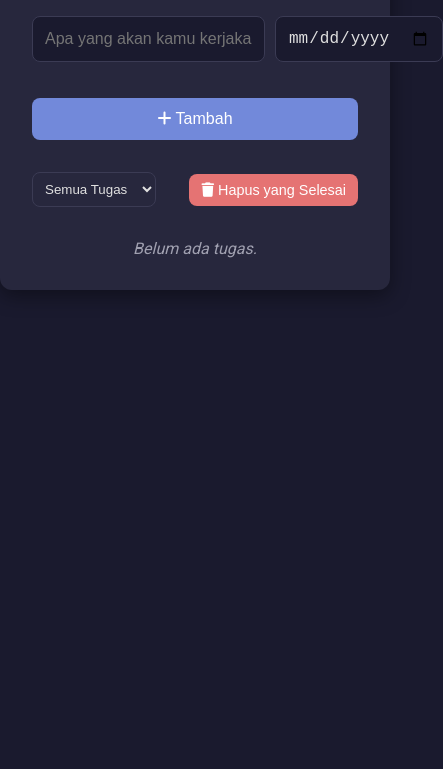
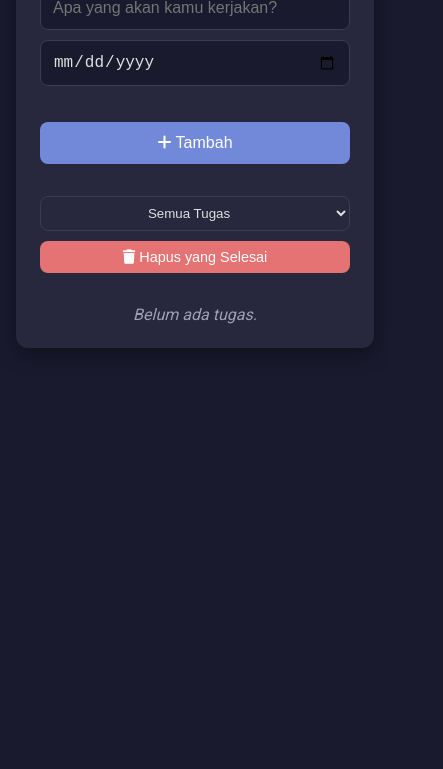
Before and after one commit to Revou-Coding-Camp/codingcamp-18-aug-25-iialvdr, a plain HTML site: page index.html in a window 390 px wide. Shown: the part 139-908 px from the top of the page, 443 px wide, since content can reach past the window. After the commit the page ends 876 px from the top, so only its background shows below. Drawn offline with Linux system fonts and the light colour scheme.

Commit message:
responsif

```diff
--- a/css/style.css
+++ b/css/style.css
@@ -1,6 +1,6 @@
 :root {
-    --primary-color: #7289DA;
-    --secondary-color: #4A90E2;
+  --primary-color: #7289da;
+  --secondary-color: #4a90e2;
   --background-color: #1a1a2e;
   --card-color: #27273d;
   --text-color: #e0e0e0;
@@ -11,14 +11,14 @@
 }
 
 body {
-    font-family: 'Roboto', sans-serif;
+  font-family: "Roboto", sans-serif;
   background-color: var(--background-color);
   color: var(--text-color);
   display: flex;
   justify-content: center;
   align-items: flex-start;
   min-height: 100vh;
-    padding: 2rem;
+  padding: 1rem; /* Adjusted padding for smaller screens */
   margin: 0;
 }
 
@@ -48,7 +48,8 @@ header h1 {
   margin-bottom: 10px;
 }
 
-#task-input, #date-input {
+#task-input,
+#date-input {
   flex: 1;
   padding: 12px;
   border: 1px solid var(--border-color);
@@ -59,7 +60,8 @@ header h1 {
   transition: border-color 0.3s;
 }
 
-#task-input:focus, #date-input:focus {
+#task-input:focus,
+#date-input:focus {
   outline: none;
   border-color: var(--primary-color);
 }
@@ -155,6 +157,7 @@ header h1 {
 
 .todo-text {
   font-weight: 500;
+  word-break: break-word; /* Ensure long text wraps */
 }
 
 .todo-date {
@@ -191,3 +194,46 @@ header h1 {
   font-style: italic;
   margin-top: 2rem;
 }
+
+/* --- Media Queries for Responsiveness --- */
+
+@media (max-width: 768px) {
+  body {
+    padding: 1rem;
+  }
+
+  .container {
+    padding: 1.5rem;
+  }
+
+  header h1 {
+    font-size: 1.8rem;
+  }
+}
+
+@media (max-width: 480px) {
+  .input-group {
+    flex-direction: column;
+  }
+
+  .controls {
+    flex-direction: column;
+    align-items: stretch;
+  }
+
+  #filter-select,
+  .delete-completed-btn {
+    width: 100%;
+    text-align: center;
+  }
+
+  .todo-item {
+    flex-direction: column;
+    align-items: flex-start;
+    gap: 10px;
+  }
+
+  .actions {
+    align-self: flex-end;
+  }
+}
```
Lines whose indentation alone changed are shown as unchanged.
